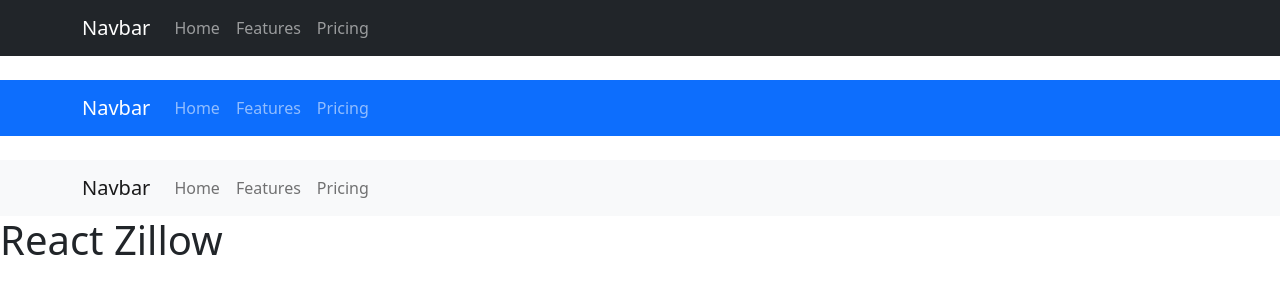
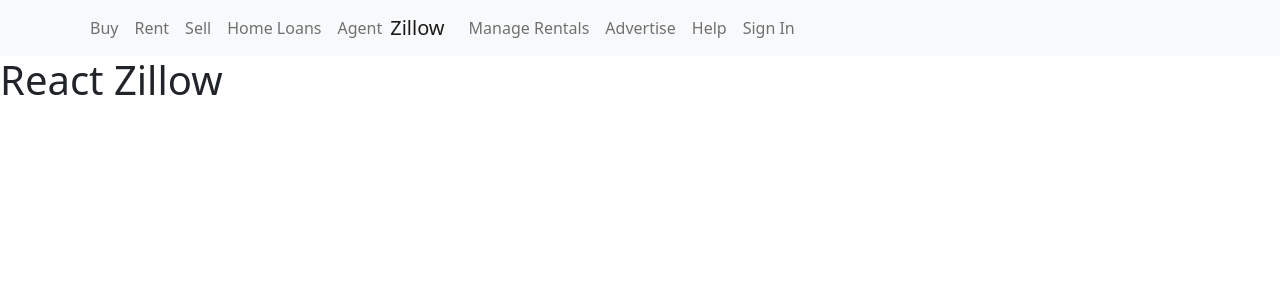
Before and after one commit to 4nth0ny1/react-zillow, a React (Create React App) app: page / in a window 1280 px wide. Shown: the top 300 px of the page. Built offline with nearby package versions, Linux system fonts and the light colour scheme.

Commit message:
added mimicked navbar still need to add logo, colors, etc.

```diff
--- a/src/components/Navigation.jsx
+++ b/src/components/Navigation.jsx
@@ -6,36 +6,19 @@
 function Navigation() {
     return(
         <>
-        <Navbar bg="dark" variant="dark">
-            <Container>
-            <Navbar.Brand href="#home">Navbar</Navbar.Brand>
-            <Nav className="me-auto">
-            <Nav.Link href="#home">Home</Nav.Link>
-            <Nav.Link href="#features">Features</Nav.Link>
-            <Nav.Link href="#pricing">Pricing</Nav.Link>
-            </Nav>
-            </Container>
-        </Navbar>
-        <br />
-        <Navbar bg="primary" variant="dark">
-            <Container>
-            <Navbar.Brand href="#home">Navbar</Navbar.Brand>
-            <Nav className="me-auto">
-            <Nav.Link href="#home">Home</Nav.Link>
-            <Nav.Link href="#features">Features</Nav.Link>
-            <Nav.Link href="#pricing">Pricing</Nav.Link>
-            </Nav>
-            </Container>
-        </Navbar>
-
-        <br />
             <Navbar bg="light" variant="light">
                 <Container>
-            <Navbar.Brand href="#home">Navbar</Navbar.Brand>
                     <Nav className="me-auto">
-            <Nav.Link href="#home">Home</Nav.Link>
-            <Nav.Link href="#features">Features</Nav.Link>
-            <Nav.Link href="#pricing">Pricing</Nav.Link>
+                        <Nav.Link href="#buy">Buy</Nav.Link>
+                        <Nav.Link href="#rent">Rent</Nav.Link>
+                        <Nav.Link href="#sell">Sell</Nav.Link>
+                        <Nav.Link href="#homeLoans">Home Loans</Nav.Link>
+                        <Nav.Link href="#agentFinder">Agent</Nav.Link>
+                        <Navbar.Brand href="#home">Zillow</Navbar.Brand>
+                        <Nav.Link href="#manageRentals">Manage Rentals</Nav.Link>
+                        <Nav.Link href="#advertise">Advertise</Nav.Link>
+                        <Nav.Link href="#help">Help</Nav.Link>
+                        <Nav.Link href="#signIn">Sign In</Nav.Link>
                     </Nav>
                 </Container>
             </Navbar>
```
Lines whose indentation alone changed are shown as unchanged.
